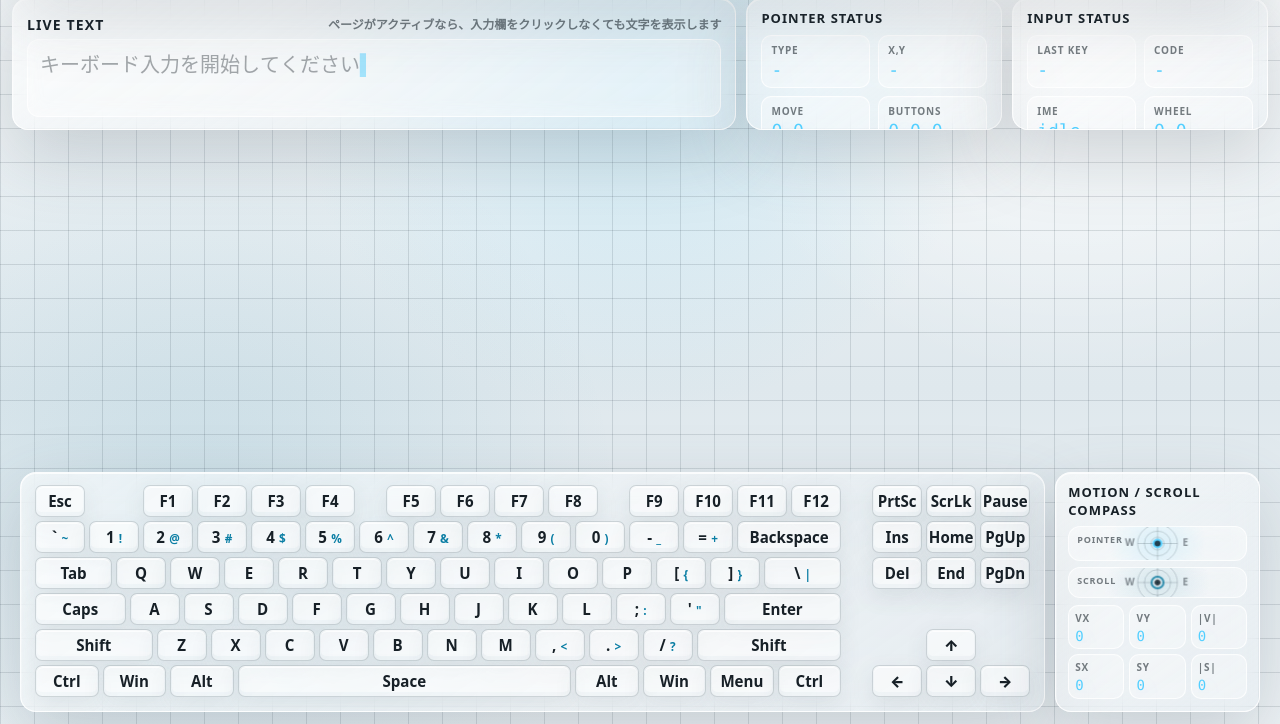
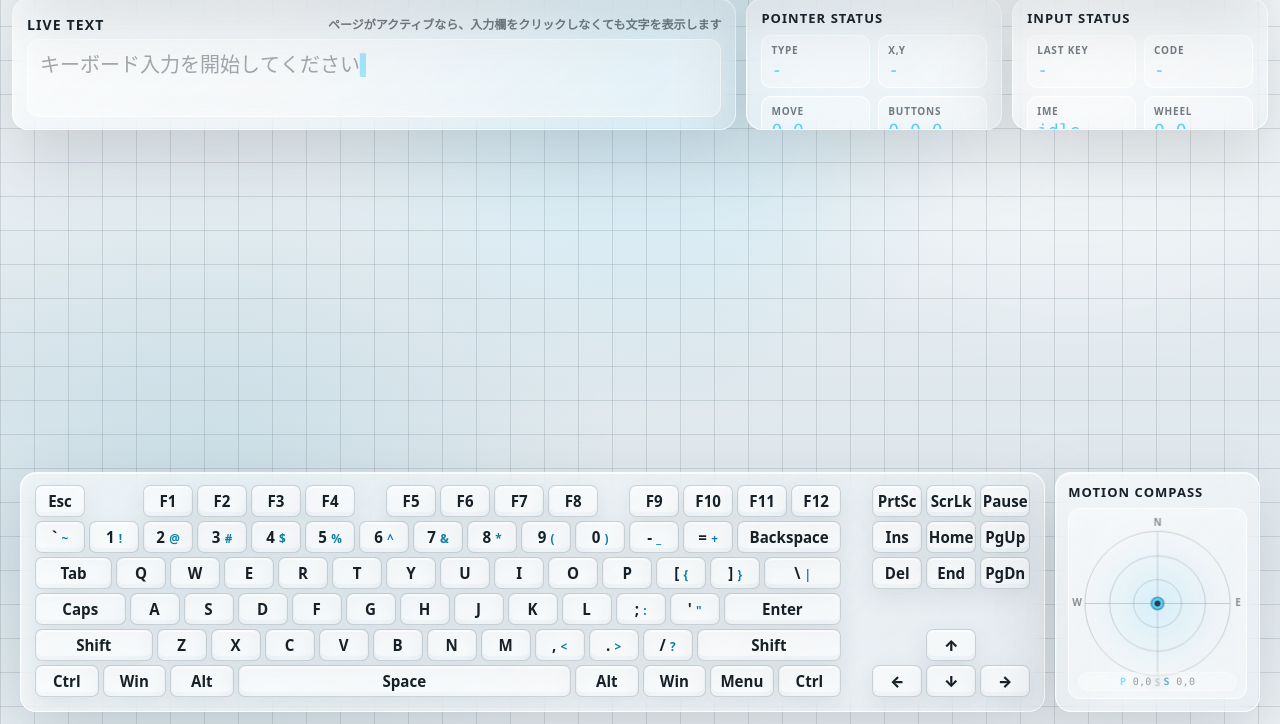
Before and after one commit to techmech-keeb/keyboard_and_pointer_tester, a plain HTML site: page tester.html in a window 1280 px wide. Shown: the part 76-800 px from the top of the page. Drawn offline with Linux system fonts and the light colour scheme.

Commit message:
Combine motion and scroll compass

```diff
--- a/tester.html
+++ b/tester.html
@@ -412,7 +412,7 @@
       min-height: 0;
       padding: 10px 12px 12px;
       display: grid;
-      grid-template-rows: auto minmax(0, 1fr) auto;
+      grid-template-rows: auto minmax(0, 1fr);
       gap: 7px;
       overflow: hidden;
     }
@@ -424,33 +424,12 @@
       text-transform: uppercase;
     }
 
-    .compass-stack {
-      min-height: 0;
-      display: grid;
-      grid-template-rows: minmax(0, 1fr) minmax(0, .86fr);
-      gap: 6px;
-    }
-
-    .compass-widget {
+    .compass-frame {
       position: relative;
       min-height: 0;
     }
 
-    .compass-label {
-      position: absolute;
-      top: 7px;
-      left: 9px;
-      z-index: 1;
-      color: var(--muted);
-      font-size: 9px;
-      font-weight: 900;
-      letter-spacing: .09em;
-      text-transform: uppercase;
-      pointer-events: none;
-    }
-
-    #motionCompass,
-    #scrollCompass {
+    #motionCompass {
       width: 100%;
       min-height: 0;
       height: 100%;
@@ -463,24 +442,38 @@
       box-shadow: inset 0 1px 18px rgba(255, 255, 255, .24);
     }
 
-    #scrollCompass {
-      background:
-        radial-gradient(circle at 50% 50%, rgba(11, 126, 164, .12), transparent 58%),
-        rgba(255, 255, 255, .26);
+    .compass-mini-readout {
+      position: absolute;
+      left: 10px;
+      right: 10px;
+      bottom: 8px;
+      min-height: 18px;
+      display: flex;
+      align-items: center;
+      justify-content: center;
+      gap: 12px;
+      padding: 3px 8px;
+      border: 1px solid rgba(255, 255, 255, .30);
+      border-radius: 999px;
+      background: rgba(255, 255, 255, .18);
+      color: rgba(23, 32, 39, .42);
+      font: 10px/1.1 ui-monospace, SFMono-Regular, Consolas, monospace;
+      letter-spacing: .03em;
+      pointer-events: none;
+      backdrop-filter: blur(7px) saturate(1.02);
     }
 
-    .compass-readout {
-      display: grid;
-      grid-template-columns: repeat(3, minmax(0, 1fr));
-      gap: 5px;
+    .compass-mini-readout b {
+      color: rgba(23, 32, 39, .40);
+      font-weight: 800;
     }
 
-    .compass-readout .metric {
-      padding: 5px 6px;
+    .compass-mini-readout .pointer-label {
+      color: rgba(83, 207, 255, .72);
     }
 
-    .compass-readout .metric strong {
-      font-size: 14px;
+    .compass-mini-readout .scroll-label {
+      color: rgba(11, 126, 164, .58);
     }
 
     .status-panel {
@@ -595,7 +588,7 @@
       <textarea id="hiddenInput" autocomplete="off" autocapitalize="off" spellcheck="false" aria-label="Input capture buffer"></textarea>
     </section>
 
-    <section class="bottom-hud" aria-label="Keyboard Matrix, Motion Compass and Scroll Compass">
+    <section class="bottom-hud" aria-label="Keyboard Matrix and Motion Compass">
       <section class="panel keyboard-panel" aria-label="Keyboard Matrix">
         <div class="keyboard" id="visualKb">
         <div class="row">
@@ -622,25 +615,14 @@
         </div>
         </div>
       </section>
-      <section class="panel compass-panel" aria-label="Motion and Scroll Compass">
-        <h2>Motion / Scroll Compass</h2>
-        <div class="compass-stack">
-          <div class="compass-widget">
-            <div class="compass-label">Pointer</div>
-            <canvas id="motionCompass"></canvas>
+      <section class="panel compass-panel" aria-label="Motion Compass">
+        <h2>Motion Compass</h2>
+        <div class="compass-frame">
+          <canvas id="motionCompass"></canvas>
+          <div class="compass-mini-readout" aria-label="Pointer and scroll vector readout">
+            <span><b class="pointer-label">P</b> <span id="pointerVector">0,0</span></span>
+            <span><b class="scroll-label">S</b> <span id="scrollVector">0,0</span></span>
           </div>
-          <div class="compass-widget">
-            <div class="compass-label">Scroll</div>
-            <canvas id="scrollCompass"></canvas>
-          </div>
-        </div>
-        <div class="compass-readout">
-          <div class="metric"><span>vx</span><strong id="motionVx">0</strong></div>
-          <div class="metric"><span>vy</span><strong id="motionVy">0</strong></div>
-          <div class="metric"><span>|v|</span><strong id="motionSpeed">0</strong></div>
-          <div class="metric"><span>sx</span><strong id="scrollVx">0</strong></div>
-          <div class="metric"><span>sy</span><strong id="scrollVy">0</strong></div>
-          <div class="metric"><span>|s|</span><strong id="scrollSpeed">0</strong></div>
         </div>
       </section>
     </section>
@@ -691,13 +673,8 @@
       const imeStateEl = $('#imeState');
       const wheelStateEl = $('#wheelState');
       const motionCompass = $('#motionCompass');
-      const scrollCompass = $('#scrollCompass');
-      const motionVxEl = $('#motionVx');
-      const motionVyEl = $('#motionVy');
-      const motionSpeedEl = $('#motionSpeed');
-      const scrollVxEl = $('#scrollVx');
-      const scrollVyEl = $('#scrollVy');
-      const scrollSpeedEl = $('#scrollSpeed');
+      const pointerVectorEl = $('#pointerVector');
+      const scrollVectorEl = $('#scrollVector');
 
       const downKeys = new Set();
       const pressedKeysHistory = new Set();
@@ -879,17 +856,12 @@
       }
 
       function sizeMotionCompass() {
-        sizeCompassCanvas(motionCompass);
-        sizeCompassCanvas(scrollCompass);
-      }
-
-      function sizeCompassCanvas(targetCanvas) {
-        if (!targetCanvas) return;
-        const rect = targetCanvas.getBoundingClientRect();
+        if (!motionCompass) return;
+        const rect = motionCompass.getBoundingClientRect();
         const dpr = window.devicePixelRatio || 1;
-        targetCanvas.width = Math.max(1, Math.floor(rect.width * dpr));
-        targetCanvas.height = Math.max(1, Math.floor(rect.height * dpr));
-        const compassCtx = targetCanvas.getContext('2d');
+        motionCompass.width = Math.max(1, Math.floor(rect.width * dpr));
+        motionCompass.height = Math.max(1, Math.floor(rect.height * dpr));
+        const compassCtx = motionCompass.getContext('2d');
         compassCtx.setTransform(dpr, 0, 0, dpr, 0, 0);
       }
 
@@ -976,28 +948,11 @@
         }
       }
 
-      function drawCompass(targetCanvas, vel, readout, options = {}) {
-        if (!targetCanvas) return;
-        const compassCtx = targetCanvas.getContext('2d');
-        const dpr = window.devicePixelRatio || 1;
-        const w = targetCanvas.width / dpr;
-        const h = targetCanvas.height / dpr;
-        compassCtx.clearRect(0, 0, w, h);
-        const cx = w / 2;
-        const cy = h / 2;
-        const radius = Math.max(20, Math.min(w, h) / 2 - 16);
-        const speed = Math.hypot(vel.x, vel.y);
-        const range = options.range || 90;
-        const scale = Math.min(1, speed / range);
-        const angle = Math.atan2(vel.y, vel.x);
-        const vx = speed ? Math.cos(angle) * radius * scale : 0;
-        const vy = speed ? Math.sin(angle) * radius * scale : 0;
-        const lineColor = options.lineColor || 'rgba(83, 207, 255, .94)';
-        const tipColor = options.tipColor || 'rgba(83, 207, 255, .96)';
-        const arcColor = options.arcColor || 'rgba(83, 207, 255, .42)';
-        const dashed = Boolean(options.dashed);
+      function formatVector(vel) {
+        return Math.round(vel.x) + ',' + Math.round(vel.y);
+      }
 
-        compassCtx.save();
+      function drawCompassBase(compassCtx, cx, cy, radius) {
         compassCtx.strokeStyle = 'rgba(38, 56, 68, .20)';
         compassCtx.lineWidth = 1;
         for (const r of [0.33, 0.66, 1]) {
@@ -1020,6 +975,19 @@
         compassCtx.fillText('E', cx + radius + 8, cy);
         compassCtx.fillText('S', cx, cy + radius + 8);
         compassCtx.fillText('W', cx - radius - 8, cy);
+      }
+
+      function drawCompassVector(compassCtx, cx, cy, radius, vel, options = {}) {
+        const speed = Math.hypot(vel.x, vel.y);
+        const range = options.range || 90;
+        const scale = Math.min(1, speed / range);
+        const angle = Math.atan2(vel.y, vel.x);
+        const vx = speed ? Math.cos(angle) * radius * scale : 0;
+        const vy = speed ? Math.sin(angle) * radius * scale : 0;
+        const lineColor = options.lineColor || 'rgba(83, 207, 255, .94)';
+        const tipColor = options.tipColor || 'rgba(83, 207, 255, .96)';
+        const arcColor = options.arcColor || 'rgba(83, 207, 255, .42)';
+        const dashed = Boolean(options.dashed);
 
         compassCtx.beginPath();
         compassCtx.arc(cx, cy, radius * scale, 0, Math.PI * 2);
@@ -1049,35 +1017,42 @@
           compassCtx.fillStyle = tipColor;
           compassCtx.fill();
         }
+      }
 
+      function drawMotionCompass() {
+        if (!motionCompass) return;
+        const compassCtx = motionCompass.getContext('2d');
+        const dpr = window.devicePixelRatio || 1;
+        const w = motionCompass.width / dpr;
+        const h = motionCompass.height / dpr;
+        compassCtx.clearRect(0, 0, w, h);
+        const cx = w / 2;
+        const cy = h / 2;
+        const radius = Math.max(20, Math.min(w, h) / 2 - 16);
+
+        compassCtx.save();
+        drawCompassBase(compassCtx, cx, cy, radius);
+        drawCompassVector(compassCtx, cx, cy, radius, scrollVel, {
+          range: 520,
+          lineColor: 'rgba(11, 126, 164, .78)',
+          tipColor: 'rgba(11, 126, 164, .70)',
+          arcColor: 'rgba(11, 126, 164, .30)',
+          dashed: true
+        });
+        drawCompassVector(compassCtx, cx, cy, radius, motionVel, {
+          range: 90,
+          lineColor: 'rgba(83, 207, 255, .94)',
+          tipColor: 'rgba(83, 207, 255, .96)',
+          arcColor: 'rgba(83, 207, 255, .42)'
+        });
         compassCtx.fillStyle = 'rgba(23, 32, 39, .82)';
         compassCtx.beginPath();
         compassCtx.arc(cx, cy, 3, 0, Math.PI * 2);
         compassCtx.fill();
         compassCtx.restore();
 
-        readout.x.textContent = Math.round(vel.x);
-        readout.y.textContent = Math.round(vel.y);
-        readout.speed.textContent = Math.round(speed);
-      }
-
-      function drawMotionCompass() {
-        drawCompass(motionCompass, motionVel, {x: motionVxEl, y: motionVyEl, speed: motionSpeedEl}, {
-          range: 90,
-          lineColor: 'rgba(83, 207, 255, .94)',
-          tipColor: 'rgba(83, 207, 255, .96)',
-          arcColor: 'rgba(83, 207, 255, .42)'
-        });
-      }
-
-      function drawScrollCompass() {
-        drawCompass(scrollCompass, scrollVel, {x: scrollVxEl, y: scrollVyEl, speed: scrollSpeedEl}, {
-          range: 520,
-          lineColor: 'rgba(11, 126, 164, .82)',
-          tipColor: 'rgba(11, 126, 164, .78)',
-          arcColor: 'rgba(11, 126, 164, .34)',
-          dashed: true
-        });
+        pointerVectorEl.textContent = formatVector(motionVel);
+        scrollVectorEl.textContent = formatVector(scrollVel);
       }
 
       function animate() {
@@ -1092,7 +1067,6 @@
         scrollVel.y *= 0.88;
         drawPointerCanvas();
         drawMotionCompass();
-        drawScrollCompass();
         rafId = requestAnimationFrame(animate);
       }
 
@@ -1119,17 +1093,10 @@
         lastCodeEl.textContent = '-';
         imeStateEl.textContent = 'idle';
         wheelStateEl.textContent = '0,0';
-        motionVxEl.textContent = '0';
-        motionVyEl.textContent = '0';
-        motionSpeedEl.textContent = '0';
-        scrollVxEl.textContent = '0';
-        scrollVyEl.textContent = '0';
-        scrollSpeedEl.textContent = '0';
         hiddenInput.value = '';
         renderText();
         drawPointerCanvas();
         drawMotionCompass();
-        drawScrollCompass();
         focusHiddenInput();
       }
 
@@ -1160,7 +1127,7 @@
       function selfTests() {
         const tests = [];
         const ok = (name, pass) => tests.push({name, pass: Boolean(pass)});
-        ok('DOM elements exist', ['pointerCanvas', 'liveText', 'hiddenInput', 'visualKb', 'motionCompass', 'scrollCompass', 'resetBtn'].every((id) => document.getElementById(id)));
+        ok('DOM elements exist', ['pointerCanvas', 'liveText', 'hiddenInput', 'visualKb', 'motionCompass', 'pointerVector', 'scrollVector', 'resetBtn'].every((id) => document.getElementById(id)));
         const digit1 = $('[data-code="Digit1"]');
         const slash = $('[data-code="Slash"]');
         ok('dual legends use primary then Shift sublegend', digit1.textContent.trim() === '1!' && slash.textContent.trim() === '/?');
@@ -1177,7 +1144,8 @@
         ok('right Shift releases independently', !shiftRight.classList.contains('down') && shiftRight.classList.contains('pressed') && !shiftLeft.classList.contains('pressed'));
         const before = liveText.textContent;
         document.dispatchEvent(new WheelEvent('wheel', {bubbles: true, deltaX: 12, deltaY: 24}));
-        ok('wheel updates Scroll Compass velocity', Math.round(scrollVel.x) === 12 && Math.round(scrollVel.y) === -24);
+        drawMotionCompass();
+        ok('wheel updates Motion Compass scroll vector', Math.round(scrollVel.x) === 12 && Math.round(scrollVel.y) === -24 && scrollVectorEl.textContent === '12,-24');
         hiddenInput.dispatchEvent(new InputEvent('beforeinput', {bubbles: true, cancelable: true, inputType: 'insertText', data: 'x'}));
         ok('beforeinput updates Live Text', liveText.textContent !== before && liveText.textContent.includes('x'));
         resetAll();
```
Also changed, not shown: 1 other file.
